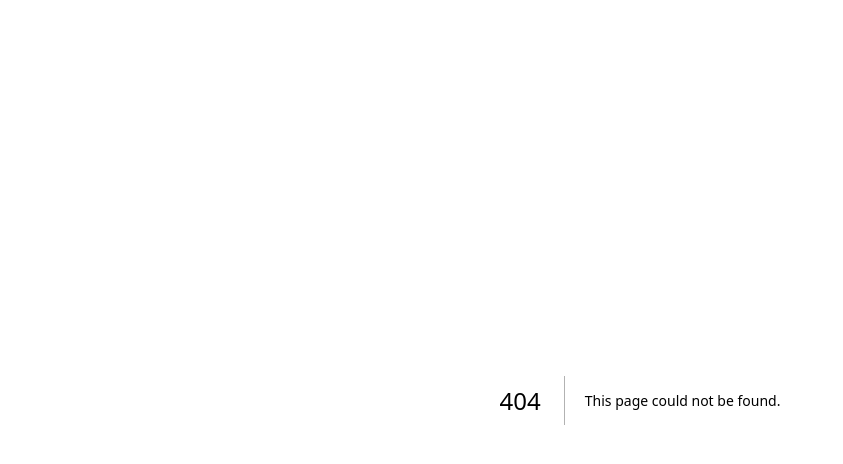
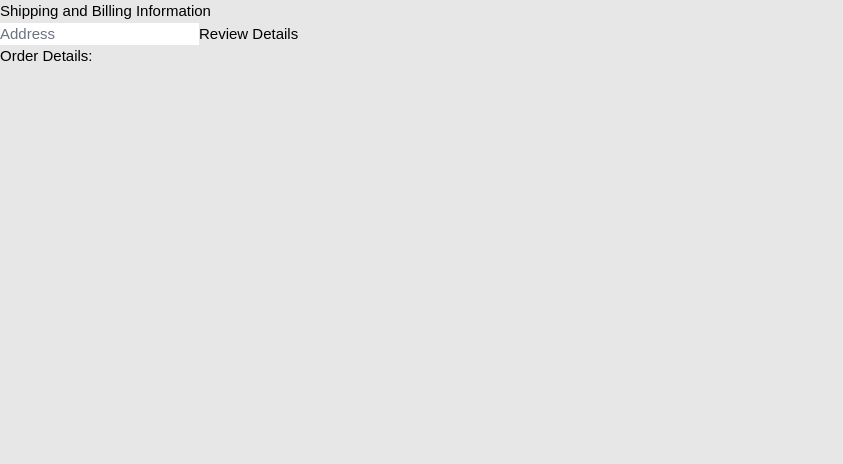
Before and after one commit to zachrousseau/COMSC.210.GroceryStore, a Next.js app: page /checkout in a window 1280 px wide. Before the commit this address had no page. Shown: the top 464 px of the page, without its empty margins (0-843 px from the left). Built offline with nearby package versions, Linux system fonts and the light colour scheme.

Commit message:
Basic text box

```diff
--- a/app/cart/page.tsx
+++ b/app/cart/page.tsx
@@ -45,7 +45,7 @@ export default function Cart() {
         </table>
 
       <section id="checkout">
-      <Link href="/">Checkout</Link>
+      <Link href="/checkout">Checkout</Link>
       </section>
       </main>
     </div>
--- /dev/null
+++ b/app/checkout/client.ts
@@ -0,0 +1,12 @@
+
+const address = document.getElementById("address") as HTMLInputElement
+const printButton = document.getElementById("review") as HTMLButtonElement
+const printValue = document.getElementById("enteredNumber") as HTMLOutputElement
+
+
+function printOrder(): void { // Prints value
+    const add = address.value;
+    printValue.textContent = add.toString()
+}
+
+printButton.addEventListener("click", printOrder) // When the button is pressed, printOrder function is run
--- /dev/null
+++ b/app/checkout/page.tsx
@@ -0,0 +1,20 @@
+import Link from 'next/link';
+import '@/app/ui/cart.css';
+
+
+export default function Cart() {
+  return (
+    <div>
+      <body>
+          <h1> Shipping and Billing Information</h1>
+
+          <input type="string" id="address" placeholder="Address"></input>
+
+          <button id="review">Review Details</button>
+
+          <h3>Order Details: <output id="orderdetails"></output></h3>
+          <script src="./client.ts"></script>
+      </body>
+    </div>
+  );
+}
```
Also changed, not shown: app/ui/checkout.css (added).
